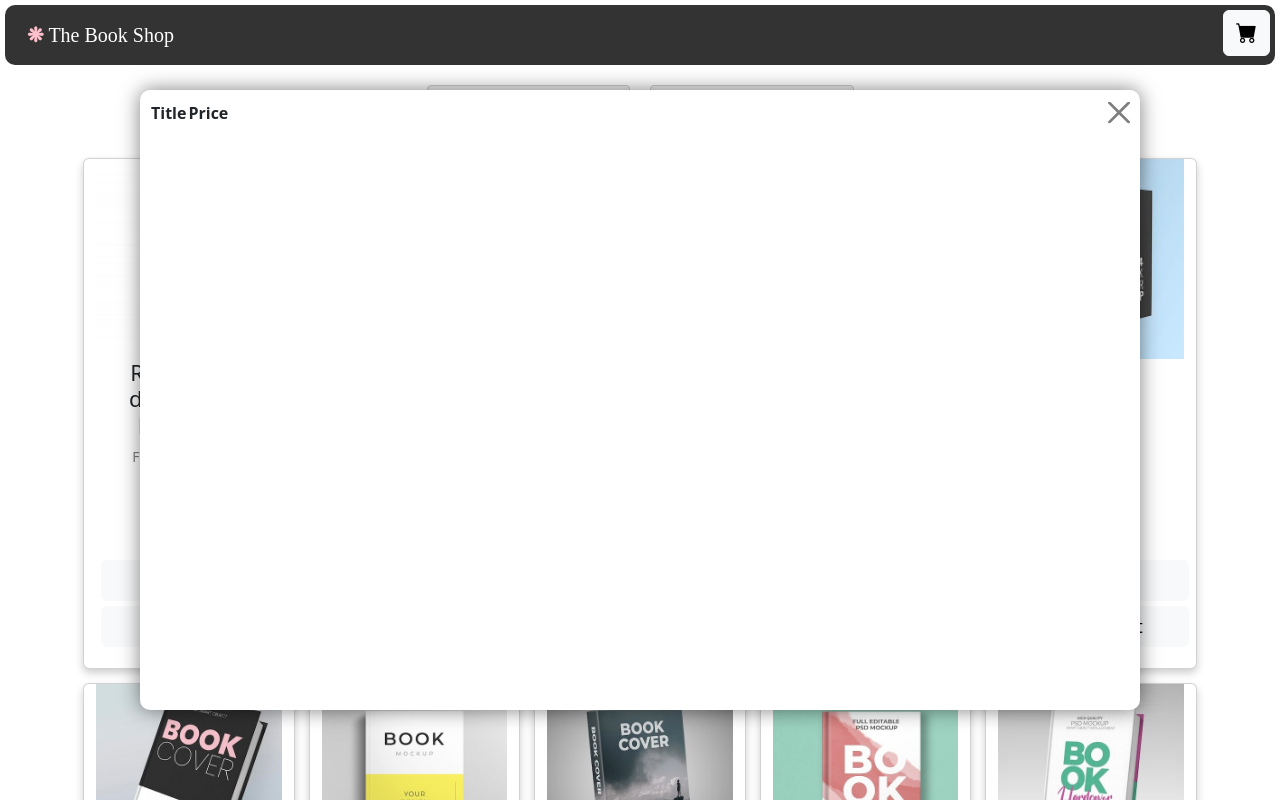
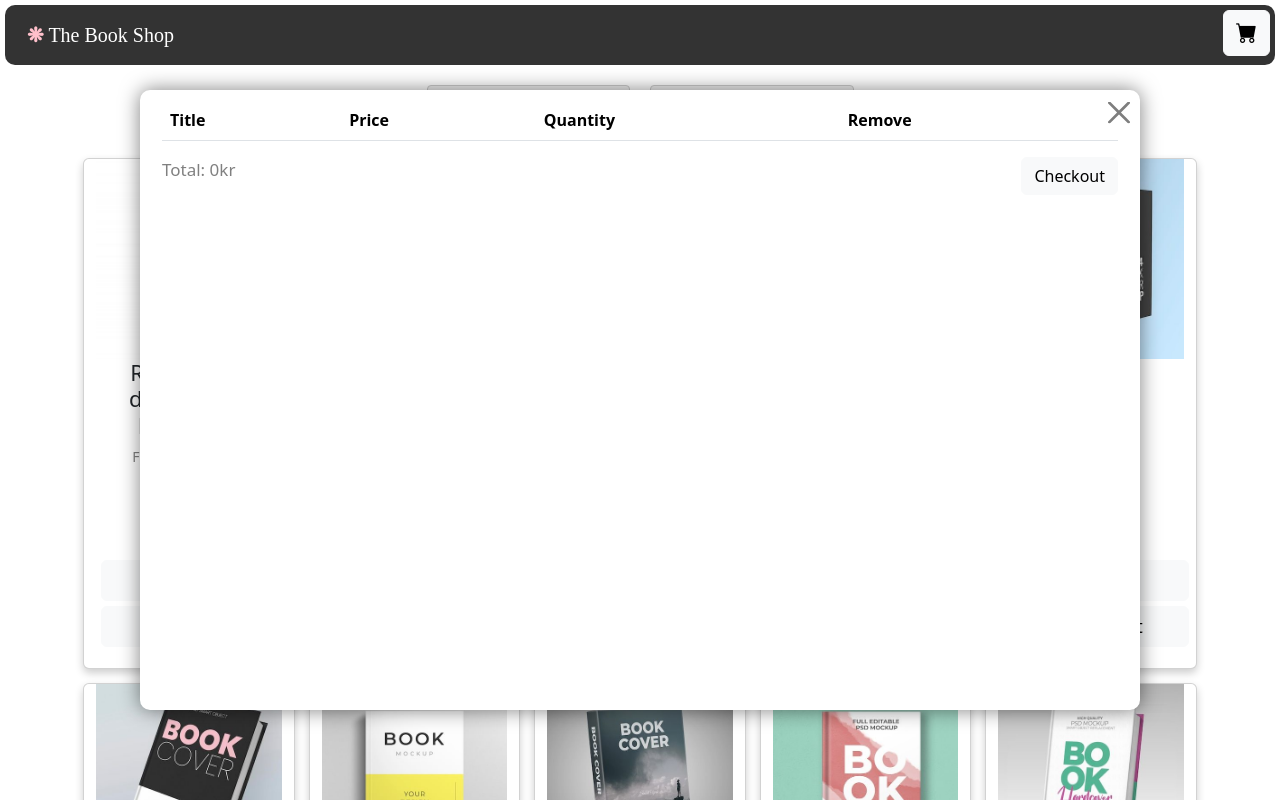
Before and after one commit to fwetterlov/The-Book-Shop, a website built with Vite: page index.html in a window 1280 px wide. Both pictures are taken after a click on the button 1246 px from the left and 32 px from the top of the page. Shown: the top 800 px of the page. Built offline with nearby package versions, Linux system fonts and the light colour scheme; a web font is replaced by a local one.

Commit message:
added tableview, quantity and total to shopcart

```diff
--- a/main.js
+++ b/main.js
@@ -45,6 +45,92 @@ function getMatchingArray(searchTerm) {
     return priceIntervall;
   } else {
     return books; // No match found
+  }
+}
+
+function calculateTotalPrice(cart) {
+  const totalPrice = cart.reduce((acc, book) => acc + book.price, 0);
+  return totalPrice;
+}
+
+function getBookDetails(shopCart) {
+  const bookDetails = {};
+  for (let i = 0; i < shopCart.length; i++) {
+    const book = shopCart[i];
+    if (!bookDetails[book.title]) {
+      bookDetails[book.title] = {
+        title: book.title,
+        price: book.price,
+        quantity: 1
+      };
+    } else {
+      bookDetails[book.title].quantity++;
+    }
+  }
+  return Object.values(bookDetails);
+}
+
+function displayShoppingCart() {
+  const totalPrice = calculateTotalPrice(shopCart);
+  const bookDetails = getBookDetails(shopCart);
+  let shopCartHtml = "";
+  shopCartHtml += /*html*/`
+    <div class="modal" id="modal-content">
+      <button type="button" class="btn-close" data-mdb-dismiss="modal" aria-label="Close" data-mdb-ripple-color="dark"></button>
+      <div class="container">
+        <table class="table">
+          <thead>
+            <tr>
+              <th>Title</th>
+              <th>Price</th>
+              <th>Quantity</th>
+              <th>Remove</th>
+            </tr>
+          </thead>
+          <tbody class="table-group-divider">
+      `;
+
+  // Loop through the books in shopCart and create a row for each one
+  for (let i = 0; i < bookDetails.length; i++) {
+    let book = bookDetails[i];
+    shopCartHtml += /*html*/`
+        <tr>
+          <td>${book.title}</td>
+          <td>${book.price}</td>
+          <td>${book.quantity}</td>
+          <td>
+            <button type="button" id="remove-button" class="btn btn-light remove-button" data-mdb-ripple-color="dark">
+              <svg xmlns="http://www.w3.org/2000/svg" width="16" height="16" fill="currentColor" class="bi bi-trash3-fill" viewBox="0 0 16 16"><path d="M11 1.5v1h3.5a.5.5 0 0 1 0 1h-.538l-.853 10.66A2 2 0 0 1 11.115 16h-6.23a2 2 0 0 1-1.994-1.84L2.038 3.5H1.5a.5.5 0 0 1 0-1H5v-1A1.5 1.5 0 0 1 6.5 0h3A1.5 1.5 0 0 1 11 1.5Zm-5 0v1h4v-1a.5.5 0 0 0-.5-.5h-3a.5.5 0 0 0-.5.5ZM4.5 5.029l.5 8.5a.5.5 0 1 0 .998-.06l-.5-8.5a.5.5 0 1 0-.998.06Zm6.53-.528a.5.5 0 0 0-.528.47l-.5 8.5a.5.5 0 0 0 .998.058l.5-8.5a.5.5 0 0 0-.47-.528ZM8 4.5a.5.5 0 0 0-.5.5v8.5a.5.5 0 0 0 1 0V5a.5.5 0 0 0-.5-.5Z"/></svg>
+            </button>
+          </td>
+        </tr>
+      `;
+  }
+
+  // Close the table element
+  shopCartHtml += /*html*/`
+          </tbody>
+        </table>
+        <div class="checkout-container">
+          <p style="font-size: 17px; color: grey;">Total: ${totalPrice}kr
+          <button type="button" class="btn btn-light checkout-button" data-mdb-ripple-color="dark">Checkout</button>
+        </div>
+      </div>
+    `;
+
+  //document.body.insertAdjacentHTML('beforeend', detailsHtml);
+  document.querySelector('.modal-container').innerHTML = shopCartHtml;
+
+  const closeButton = document.querySelector('.btn-close');
+  closeButton.addEventListener('click', function (event) {
+    document.querySelector('.modal-container').innerHTML = "";
+  });
+
+  const removeButtons = document.querySelectorAll('#remove-button');
+  for (let i = 0; i < removeButtons.length; i++) {
+    removeButtons[i].addEventListener('click', function (event) {
+      console.log("quantity--;");
+    });
   }
 }
 
@@ -101,45 +187,7 @@ function addFiltersAndSort() {
   const shoppingCartButton = document.getElementById("shoppingcart");
   shoppingCartButton.addEventListener("click", function () {
     console.log(shopCart);
-    let shopCartHtml = "";
-    shopCartHtml += /*html*/`
-    <div class="modal" id="modal-content">
-      <button type="button" class="btn-close" data-mdb-dismiss="modal" aria-label="Close" data-mdb-ripple-color="dark"></button>
-      <table>
-        <thead>
-          <tr>
-            <th>Title</th>
-            <th>Price</th>
-          </tr>
-        </thead>
-        <tbody>
-    `;
-
-    // Loop through the books in shopCart and create a row for each one
-    for (let i = 0; i < shopCart.length; i++) {
-      let book = shopCart[i];
-      shopCartHtml += /*html*/`
-      <tr>
-        <td>${book.title}</td>
-        <td>${book.price}</td>
-      </tr>
-    `;
-    }
-
-    // Close the table element
-    shopCartHtml += /*html*/`
-        </tbody>
-      </table>
-    </div>
-  `;
-
-    //document.body.insertAdjacentHTML('beforeend', detailsHtml);
-    document.querySelector('.modal-container').innerHTML = shopCartHtml;
-
-    const closeButton = document.querySelector('.btn-close');
-    closeButton.addEventListener('click', function (event) {
-      document.querySelector('.modal-container').innerHTML = "";
-    });
+    displayShoppingCart();
   });
 }
 
--- a/style.css
+++ b/style.css
@@ -180,3 +180,12 @@ img {
   padding-left: 60px;
   padding-bottom: 10px;
 }
+
+#remove-button:hover {
+  background-color: pink;
+}
+
+.checkout-button {
+  float: right;
+  margin-bottom: 10px;
+}
```
